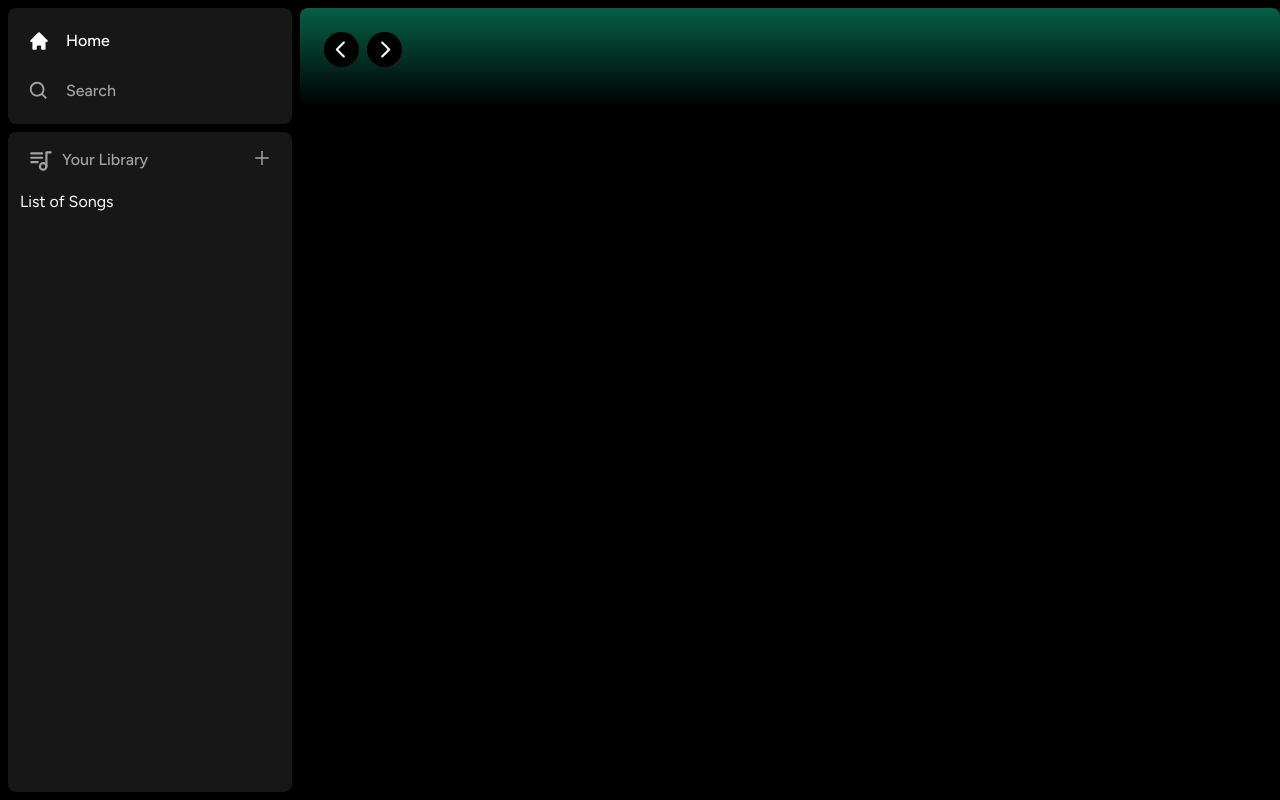
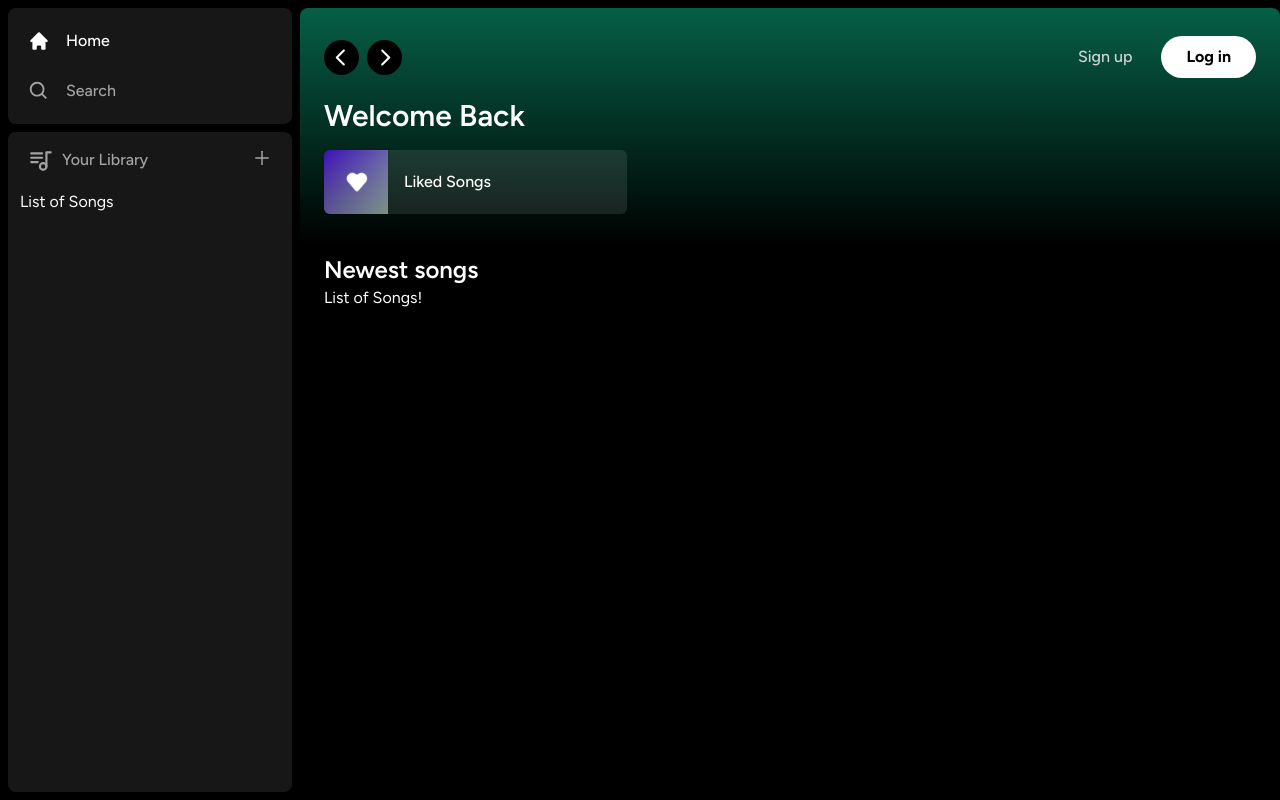
Before and after one commit to allworkdone/spotify-clone, a Next.js app: page / in a window 1280 px wide. Built offline with nearby package versions, Linux system fonts and the light colour scheme.

Commit message:
spotify-clone: Layout implimentation part-2 completed Implimented Login & Sign up Button with styling Implimented Liked songs button with cool animation and styling Added some Section Text Like Welcome back & Newest songs & List of Songs

```diff
--- a/app/(site)/page.tsx
+++ b/app/(site)/page.tsx
@@ -1,5 +1,5 @@
-import Header from "../components/Header"
-
+import Header from "../components/Header";
+import ListItem from "../components/ListItem";
 
 export default function Home() {
   return (
@@ -10,10 +10,45 @@
         w-full
         overflow-hidden
         overflow-y-auto
-        ">
-          <Header>
-          </Header>
-
+        "
+    >
+      <Header>
+        <div className="mb-2">
+          <h1
+            className="
+                text-white
+                  text-3xl
+                  font-semibold"
+          >
+            Welcome Back
+          </h1>
+          <div
+            className="grid
+              grid-cols-1
+              sm:grid-cols-2
+              xl:grid-cols-3
+              2xl:grid-cols-4
+              gap-3
+              mt-4"
+          >
+            <ListItem
+              image="/images/liked.png"
+              name="Liked Songs"
+              href="liked"
+            />
+          </div>
+        </div>
+      </Header>
+      <div className="mt-2 mb-7 px-6">
+        <div className="flex justify-between items-center">
+          <h1 className="text-white text-2xl font-semibold">
+            Newest songs
+          </h1>
+        </div>
+        <div className="text-white">
+          List of Songs!
+        </div>
+      </div>
     </div>
-  )
+  );
 }
--- /dev/null
+++ b/app/components/Button.tsx
@@ -0,0 +1,37 @@
+import { forwardRef } from "react";
+import { twMerge } from "tailwind-merge";
+
+interface ButtonProps extends React.ButtonHTMLAttributes<HTMLButtonElement> {}
+
+const Button = forwardRef<HTMLButtonElement, ButtonProps>(
+  ({ className, children, disabled, type = "button", ...props }, ref) => {
+    return (
+      <button
+        type={type}
+        className={twMerge(`
+            w-full
+            rounded-full
+            bg-green-500
+            border
+            border-transparent
+            px-3
+            py-3
+            disabled:cursor-not-allowed
+            disabled:opacity-50
+            text-black
+            font-bold
+            hover:opacity-75
+            transition`,className)}
+            disabled={disabled}
+            ref={ref}
+            {...props}
+        >
+          {children}
+        </button>
+    );
+  }
+);
+
+Button.displayName = "Button";
+
+export default Button;
--- a/app/components/Header.tsx
+++ b/app/components/Header.tsx
@@ -5,6 +5,7 @@
 import { RxCaretLeft, RxCaretRight } from "react-icons/rx";
 import { HiHome } from "react-icons/hi";
 import { BiSearch } from "react-icons/bi";
+import Button from "./Button";
 
 interface HeaderProps {
   children: React.ReactNode;
@@ -84,7 +85,40 @@
             <BiSearch className="text-black" size={20} />
           </button>
         </div>
+        <div
+          className="
+                        flex
+                        justify-between
+                        items-center
+                        gap-x-4
+                    "
+        >
+          <>
+            <div>
+              <Button
+                className="
+                  bg-transparent
+                  text-neutral-300
+                  font-medium"
+              >
+                Sign up
+              </Button>
             </div>
+            <div>
+              <Button
+                onClick={() => {}}
+                className="
+                  bg-white
+                  px-6
+                  py-2"
+              >
+                Log in
+              </Button>
+            </div>
+          </>
+        </div>
+      </div>
+      {children}
     </div>
   );
 };
--- /dev/null
+++ b/app/components/ListItem.tsx
@@ -0,0 +1,77 @@
+"use client"
+
+import Image from "next/image";
+import { useRouter } from "next/navigation";
+import {FaPlay} from "react-icons/fa"
+
+interface ListItemProps{
+    image: string;
+    name: string;
+    href: string;
+}
+
+const ListItem: React.FC<ListItemProps> = ({
+    image,
+    name,
+    href
+}) => {
+    const router = useRouter();
+
+    const onClick = () => {
+        // Add authentication before push
+        router.push(href);
+    }
+  return (
+    <button
+        onClick={onClick}
+        className="
+            relative
+            group
+            flex
+            items-center
+            rounded-md
+            overflow-hidden
+            gap-x-4
+            bg-neutral-100/10
+            hover:bg-neutral-100/20
+            transition
+            pr-4"
+    >
+            <div className="
+            relative
+            min-h-[64px]
+            min-w-[64px]">
+                <Image
+                    className="object-cover"
+                    fill
+                    src={image}
+                    alt="Image"
+                />
+            </div>
+            <p className="text-white font-medium truncate py-5">
+                {name}
+            </p>
+            <div
+                className="
+                    absolute
+                    transition
+                    opacity-0
+                    rounded-full
+                    flex
+                    items-center
+                    justify-center
+                    bg-green-500
+                    p-4
+                    drop-shadow-md
+                    right-5
+                    group-hover:opacity-100
+                    hover:scale-110"
+            >
+                <FaPlay className="text-black"/>
+            </div>
+
+    </button>
+  );
+};
+
+export default ListItem;
```
Also changed, not shown: public/images/liked.png (added). Lines whose indentation alone changed are shown as unchanged.
